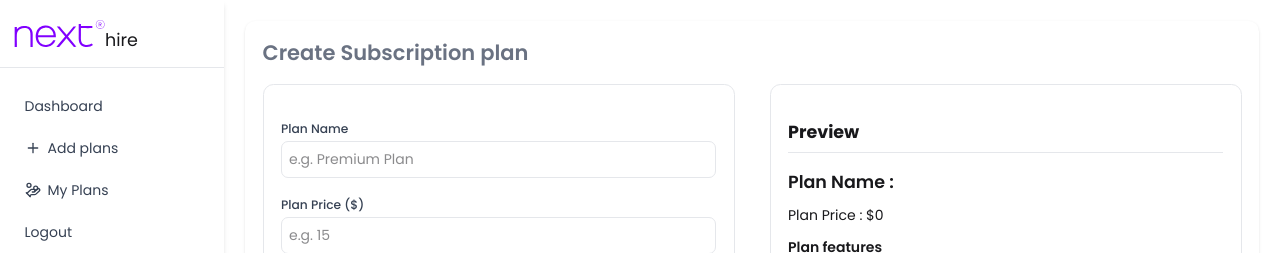
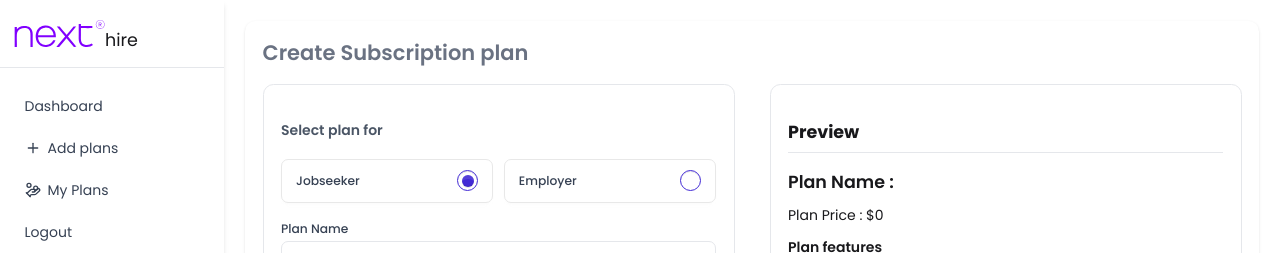
Before and after one commit to ebny-buniad/next-hire, a React (Vite) app: page /dashboard/add-plans in a window 1280 px wide. Shown: the top 253 px of the page. Built offline with nearby package versions, Linux system fonts and the light colour scheme; no server answers; sample sign-in values are in the browser's storage.

Commit message:
added role base subscription plan

```diff
--- a/src/context/AuthProvider/AuthProvider.jsx
+++ b/src/context/AuthProvider/AuthProvider.jsx
@@ -9,9 +9,7 @@ const AuthProvider = ({ children }) => {
 
     const [user, setUser] = useState(null);
     const [loading, setLoading] = useState(true);
-    // const [newPassword, setNewPassword] = useState('');
     console.log(user)
-
 
     // Create user
     const createUser = (email, password) => {
@@ -63,8 +61,6 @@ const AuthProvider = ({ children }) => {
     }
 
 
-
-
     const authInfo = {
         createUser,
         signInUser,
--- a/src/pages/Dashboard/Admin/AddPlans.jsx
+++ b/src/pages/Dashboard/Admin/AddPlans.jsx
@@ -5,9 +5,7 @@ import * as LucideIcons from "lucide-react";
 import useAxiosSecure from '../../../hooks/useAxiosSecure';
 import toast from 'react-hot-toast';
 const AddPlans = () => {
-
     const axiosSecure = useAxiosSecure();
-
     const iconList = ["Check", "Mail", "User", "Star", "Heart", "Bell", "Shield", "Cloud", "Lock",
         "MessageCircle", "BriefcaseBusiness", "BadgeCheck", "Headset", "Download"];
     const { register, control, handleSubmit, reset, watch } = useForm({
@@ -26,7 +24,7 @@ const AddPlans = () => {
     const onSubmit = async (data) => {
         try {
             const res = await axiosSecure.post('/api/plans', data);
-            if(res.data.data.insertedId){
+            if (res.data.data.insertedId) {
                 toast.success('Plan created')
             }
         }
@@ -45,6 +43,33 @@ const AddPlans = () => {
             <div className='grid xl:grid-cols-2 gap-10'>
                 <div className='border border-gray-200 px-5 py-10 rounded-xl'>
                     <form onSubmit={handleSubmit(onSubmit)} className="space-y-5">
+
+                        <h5 className='font-semibold text-gray-600'>Select plan for</h5>
+                        <div className='grid grid-cols-2 gap-3'>
+                            {/* Jobseeker Button */}
+                            <label className='btn bg-transparent flex rounded-lg items-center justify-between py-6 cursor-pointer'>
+                                <span className="text-sm font-medium text-gray-700">Jobseeker</span>
+                                <input
+                                {...register("role")}
+                                    type="radio"
+                                    value="jobseeker"
+                                    className="radio radio-primary"
+                                    defaultChecked
+                                />
+                            </label>
+
+                            {/* Employer Button */}
+                            <label className='btn bg-transparent flex rounded-lg items-center justify-between py-6 cursor-pointer'>
+                                <span className="text-sm font-medium text-gray-700">Employer</span>
+                                <input
+                                    {...register("role")}
+                                    type="radio"
+                                    value="employer"
+                                    className="radio radio-primary"
+                                />
+                            </label>
+                        </div>
+
                         {/* Plan Name */}
                         <div>
                             <label className="block text-sm font-medium text-gray-700 mb-1">
--- a/src/pages/Dashboard/Admin/MyPlans.jsx
+++ b/src/pages/Dashboard/Admin/MyPlans.jsx
@@ -30,9 +30,10 @@ const MyPlans = () => {
                 text: "You want to delete this plan!",
                 icon: "warning",
                 showCancelButton: true,
-                confirmButtonColor: "#8e51ff",
-                cancelButtonColor: "#ff3d41",
-                confirmButtonText: "Delete"
+                confirmButtonColor: "#FF0000",
+                cancelButtonColor: "#868683",
+                confirmButtonText: "Yes, Delete!",
+                cancelButtonText: "No, Keep it.",
             }).then(async (result) => {
                 if (result.isConfirmed) {
                     const res = await axiosSecure.delete(`/api/plans/${id}`);
--- a/src/pages/Settings/PlansTab/PlansTab.jsx
+++ b/src/pages/Settings/PlansTab/PlansTab.jsx
@@ -16,17 +16,35 @@ const PlansTab = () => {
         Check, Mail, User, Star, Heart, Bell, Shield, Cloud, Lock, MessageCircle, BriefcaseBusiness, BadgeCheck, Headset, Download, BicepsFlexed, DollarSign,
     };
 
-    const { data: plans = [], isPending } = useQuery({
-        queryKey: ['plans', user?.email],
+    // Load user data for get role
+    const { data: userDetails = {}, isPending } = useQuery({
+        queryKey: ['userACdetails', user?.email],
         queryFn: async () => {
             try {
-                const res = await axiosSecure.get('/api/plans');
+                const res = await axiosSecure.get(`/api/users?email=${user?.email}`);
+                return res.data;
+            }
+            catch (error) {
+                console.log(error);
+            }
+
+        },
+        enabled: !!user?.email,
+    });
+
+    // Load subscription plan by user role
+    const { data: plans = [] } = useQuery({
+        queryKey: ['plans', userDetails?.email],
+        queryFn: async () => {
+            try {
+                const res = await axiosSecure.get(`/api/plans/${userDetails?.role}`);
                 return res.data.data;
             }
             catch (error) {
                 console.log(error);
             }
-        }
+        },
+        enabled: !!userDetails?.role,
     })
 
     if (isPending) {
```
